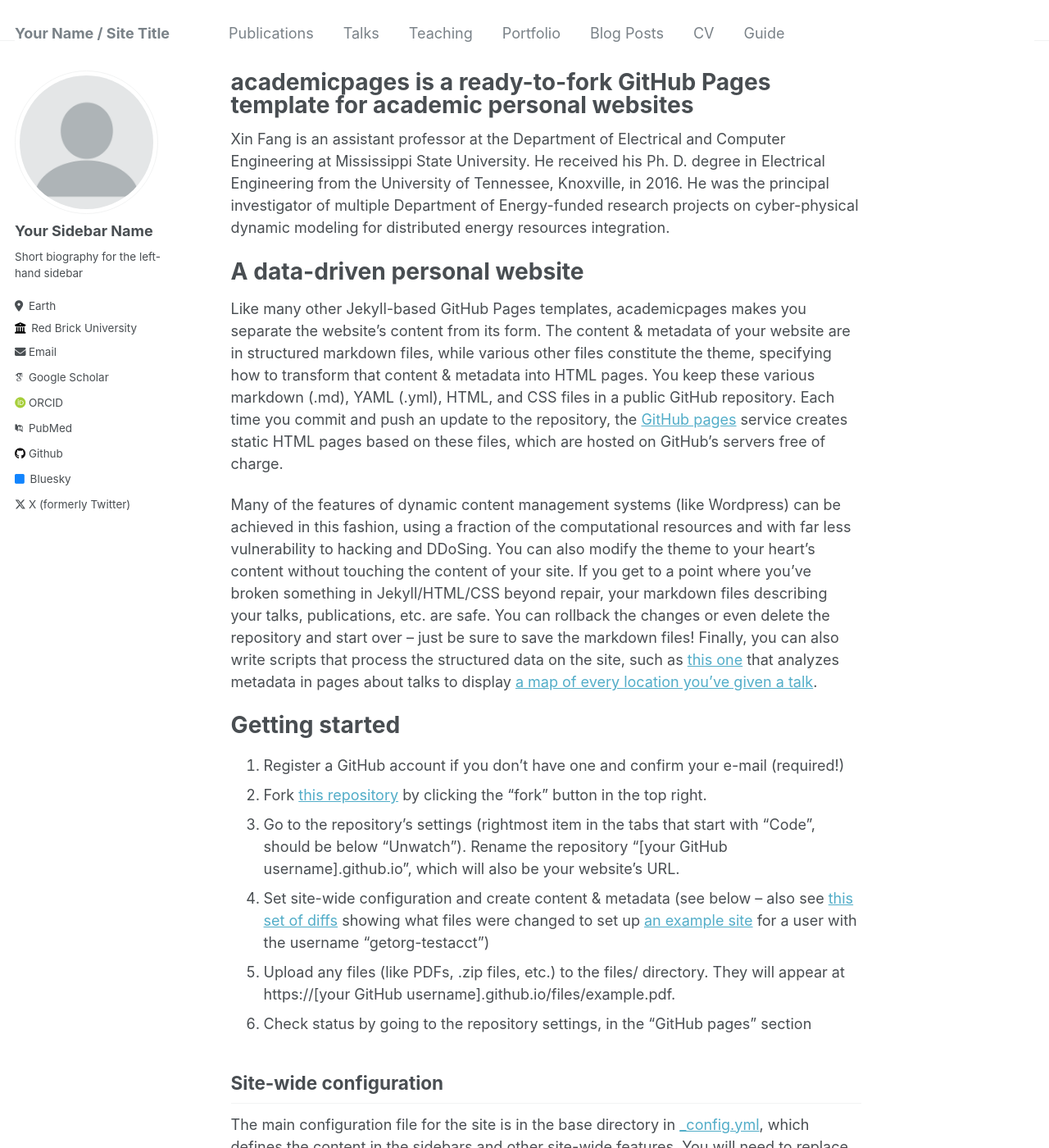
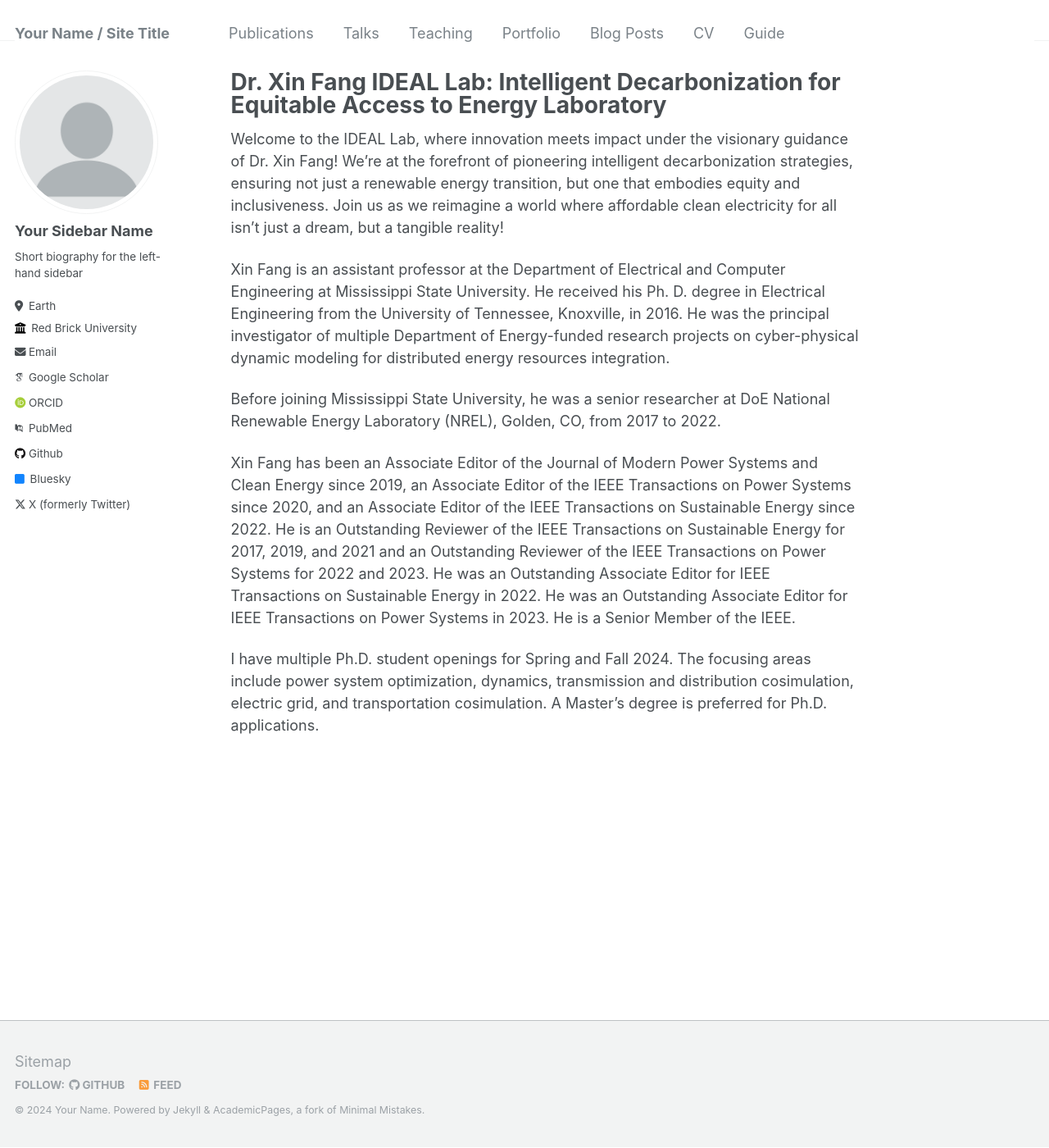
Before and after one commit to XinFang88/xinfang88.github.io, a Jekyll site: the page built from _pages/about.md, in a window 1280 px wide and 1400 px high. Shown: the whole window at 82% size. Built offline with Jekyll 4.4.1, drawn with Linux system fonts in a browser that asks for light colours; some web fonts are replaced; some of the changed text lies outside the part shown.

Commit message:
Update about.md

```diff
--- a/_pages/about.md
+++ b/_pages/about.md
@@ -1,49 +1,19 @@
 ---
 permalink: /
-title: "academicpages is a ready-to-fork GitHub Pages template for academic personal websites"
+title: "Dr. Xin Fang
+IDEAL Lab: Intelligent Decarbonization for Equitable Access to Energy Laboratory"
 author_profile: true
 redirect_from:
   - /about/
   - /about.html
 ---
 
+Welcome to the IDEAL Lab, where innovation meets impact under the visionary guidance of Dr. Xin Fang! We're at the forefront of pioneering intelligent decarbonization strategies, ensuring not just a renewable energy transition, but one that embodies equity and inclusiveness. Join us as we reimagine a world where affordable clean electricity for all isn't just a dream, but a tangible reality!
+
 Xin Fang is an assistant professor at the Department of Electrical and Computer Engineering at Mississippi State University. He received his Ph. D. degree in Electrical Engineering from the University of Tennessee, Knoxville, in 2016. He was the principal investigator of multiple Department of Energy-funded research projects on cyber-physical dynamic modeling for distributed energy resources integration.
 
-A data-driven personal website
-======
-Like many other Jekyll-based GitHub Pages templates, academicpages makes you separate the website's content from its form. The content & metadata of your website are in structured markdown files, while various other files constitute the theme, specifying how to transform that content & metadata into HTML pages. You keep these various markdown (.md), YAML (.yml), HTML, and CSS files in a public GitHub repository. Each time you commit and push an update to the repository, the [GitHub pages](https://pages.github.com/) service creates static HTML pages based on these files, which are hosted on GitHub's servers free of charge.
+Before joining Mississippi State University, he was a senior researcher at DoE National Renewable Energy Laboratory (NREL), Golden, CO, from 2017 to 2022.
 
-Many of the features of dynamic content management systems (like Wordpress) can be achieved in this fashion, using a fraction of the computational resources and with far less vulnerability to hacking and DDoSing. You can also modify the theme to your heart's content without touching the content of your site. If you get to a point where you've broken something in Jekyll/HTML/CSS beyond repair, your markdown files describing your talks, publications, etc. are safe. You can rollback the changes or even delete the repository and start over -- just be sure to save the markdown files! Finally, you can also write scripts that process the structured data on the site, such as [this one](https://github.com/academicpages/academicpages.github.io/blob/master/talkmap.ipynb) that analyzes metadata in pages about talks to display [a map of every location you've given a talk](https://academicpages.github.io/talkmap.html).
+Xin Fang has been an Associate Editor of the Journal of Modern Power Systems and Clean Energy since 2019, an Associate Editor of the IEEE Transactions on Power Systems since 2020, and an Associate Editor of the IEEE Transactions on Sustainable Energy since 2022. He is an Outstanding Reviewer of the IEEE Transactions on Sustainable Energy for 2017, 2019, and 2021 and an Outstanding Reviewer of the IEEE Transactions on Power Systems for 2022 and 2023. He was an Outstanding Associate Editor for IEEE Transactions on Sustainable Energy in 2022. He was an Outstanding Associate Editor for IEEE Transactions on Power Systems in 2023. He is a Senior Member of the IEEE.
 
-Getting started
-======
-1. Register a GitHub account if you don't have one and confirm your e-mail (required!)
-1. Fork [this repository](https://github.com/academicpages/academicpages.github.io) by clicking the "fork" button in the top right.
-1. Go to the repository's settings (rightmost item in the tabs that start with "Code", should be below "Unwatch"). Rename the repository "[your GitHub username].github.io", which will also be your website's URL.
-1. Set site-wide configuration and create content & metadata (see below -- also see [this set of diffs](http://archive.is/3TPas) showing what files were changed to set up [an example site](https://getorg-testacct.github.io) for a user with the username "getorg-testacct")
-1. Upload any files (like PDFs, .zip files, etc.) to the files/ directory. They will appear at https://[your GitHub username].github.io/files/example.pdf.
-1. Check status by going to the repository settings, in the "GitHub pages" section
-
-Site-wide configuration
-------
-The main configuration file for the site is in the base directory in [_config.yml](https://github.com/academicpages/academicpages.github.io/blob/master/_config.yml), which defines the content in the sidebars and other site-wide features. You will need to replace the default variables with ones about yourself and your site's github repository. The configuration file for the top menu is in [_data/navigation.yml](https://github.com/academicpages/academicpages.github.io/blob/master/_data/navigation.yml). For example, if you don't have a portfolio or blog posts, you can remove those items from that navigation.yml file to remove them from the header.
-
-Create content & metadata
-------
-For site content, there is one markdown file for each type of content, which are stored in directories like _publications, _talks, _posts, _teaching, or _pages. For example, each talk is a markdown file in the [_talks directory](https://github.com/academicpages/academicpages.github.io/tree/master/_talks). At the top of each markdown file is structured data in YAML about the talk, which the theme will parse to do lots of cool stuff. The same structured data about a talk is used to generate the list of talks on the [Talks page](https://academicpages.github.io/talks), each [individual page](https://academicpages.github.io/talks/2012-03-01-talk-1) for specific talks, the talks section for the [CV page](https://academicpages.github.io/cv), and the [map of places you've given a talk](https://academicpages.github.io/talkmap.html) (if you run this [python file](https://github.com/academicpages/academicpages.github.io/blob/master/talkmap.py) or [Jupyter notebook](https://github.com/academicpages/academicpages.github.io/blob/master/talkmap.ipynb), which creates the HTML for the map based on the contents of the _talks directory).
-
-**Markdown generator**
-
-I have also created [a set of Jupyter notebooks](https://github.com/academicpages/academicpages.github.io/tree/master/markdown_generator
-) that converts a CSV containing structured data about talks or presentations into individual markdown files that will be properly formatted for the academicpages template. The sample CSVs in that directory are the ones I used to create my own personal website at stuartgeiger.com. My usual workflow is that I keep a spreadsheet of my publications and talks, then run the code in these notebooks to generate the markdown files, then commit and push them to the GitHub repository.
-
-How to edit your site's GitHub repository
-------
-Many people use a git client to create files on their local computer and then push them to GitHub's servers. If you are not familiar with git, you can directly edit these configuration and markdown files directly in the github.com interface. Navigate to a file (like [this one](https://github.com/academicpages/academicpages.github.io/blob/master/_talks/2012-03-01-talk-1.md) and click the pencil icon in the top right of the content preview (to the right of the "Raw | Blame | History" buttons). You can delete a file by clicking the trashcan icon to the right of the pencil icon. You can also create new files or upload files by navigating to a directory and clicking the "Create new file" or "Upload files" buttons.
-
-Example: editing a markdown file for a talk
-![Editing a markdown file for a talk](/images/editing-talk.png)
-
-For more info
-------
-More info about configuring academicpages can be found in [the guide](https://academicpages.github.io/markdown/). The [guides for the Minimal Mistakes theme](https://mmistakes.github.io/minimal-mistakes/docs/configuration/) (which this theme was forked from) might also be helpful.
+I have multiple Ph.D. student openings for Spring and Fall 2024. The focusing areas include power system optimization, dynamics, transmission and distribution cosimulation, electric grid, and transportation cosimulation. A Master's degree is preferred for Ph.D. applications.
```
